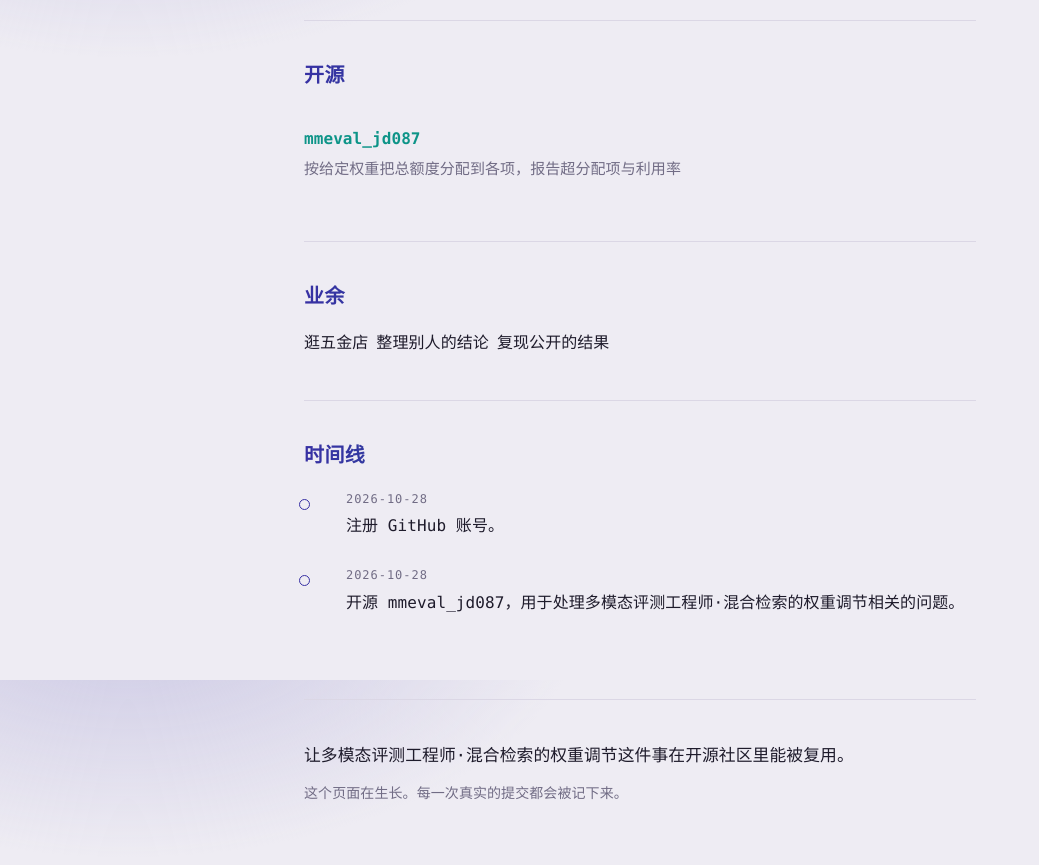
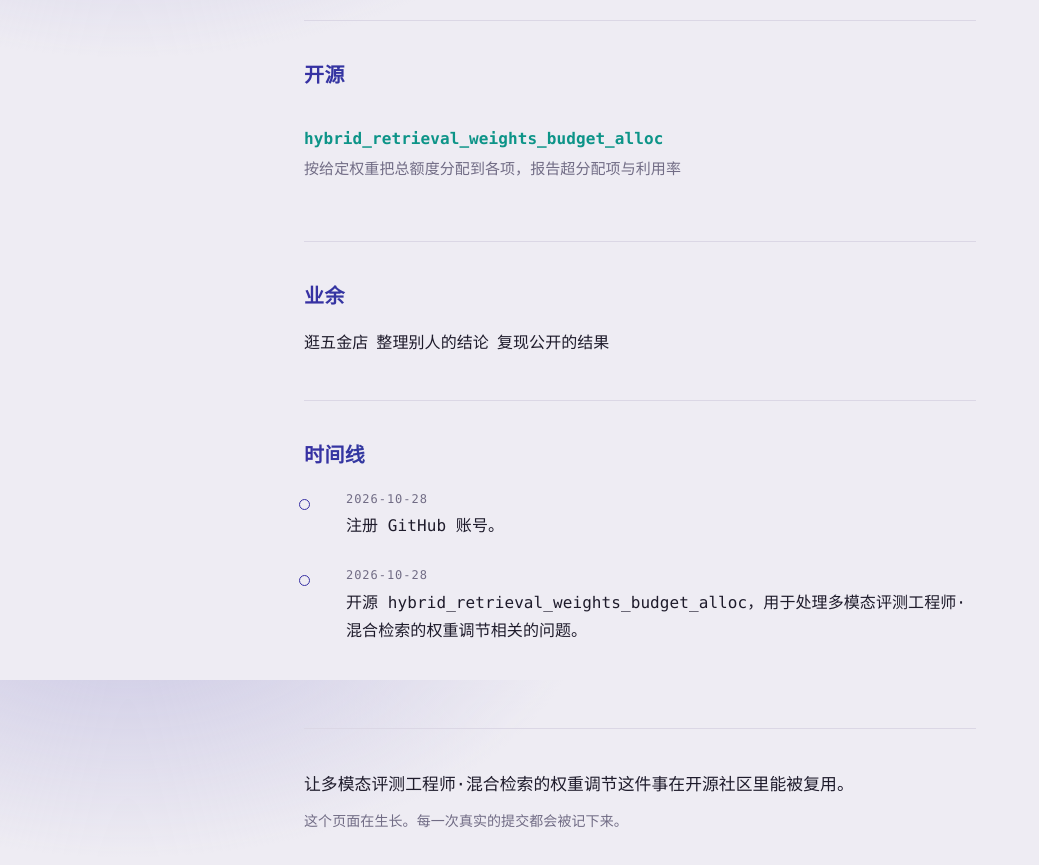
Before and after one commit to newstassta/newstassta.github.io, a plain HTML site: page index.html in a window 1280 px wide. Shown: the part 920-1785 px from the top of the page, without its empty margins (0-1039 px from the left). Drawn offline with Linux system fonts and the light colour scheme.

Commit message:
chore: 同步仓库改名后的链接

```diff
--- a/index.html
+++ b/index.html
@@ -102,7 +102,7 @@
 <section id="work">
   <h2>开源</h2>
   <ul class="repos">
-    <li><div class="name"><a href="https://github.com/newstassta/mmeval_jd087" rel="noopener">mmeval_jd087</a></div>
+    <li><div class="name"><a href="https://github.com/newstassta/hybrid_retrieval_weights_budget_alloc" rel="noopener">hybrid_retrieval_weights_budget_alloc</a></div>
       <div class="desc">按给定权重把总额度分配到各项，报告超分配项与利用率</div>
     </li>
   </ul>
@@ -126,7 +126,7 @@
     </li>
     <li>
       <span class="when">2026-10-28</span>
-      开源 mmeval_jd087，用于处理多模态评测工程师·混合检索的权重调节相关的问题。
+      开源 hybrid_retrieval_weights_budget_alloc，用于处理多模态评测工程师·混合检索的权重调节相关的问题。
     </li>
   </ol>
 </section>
```
